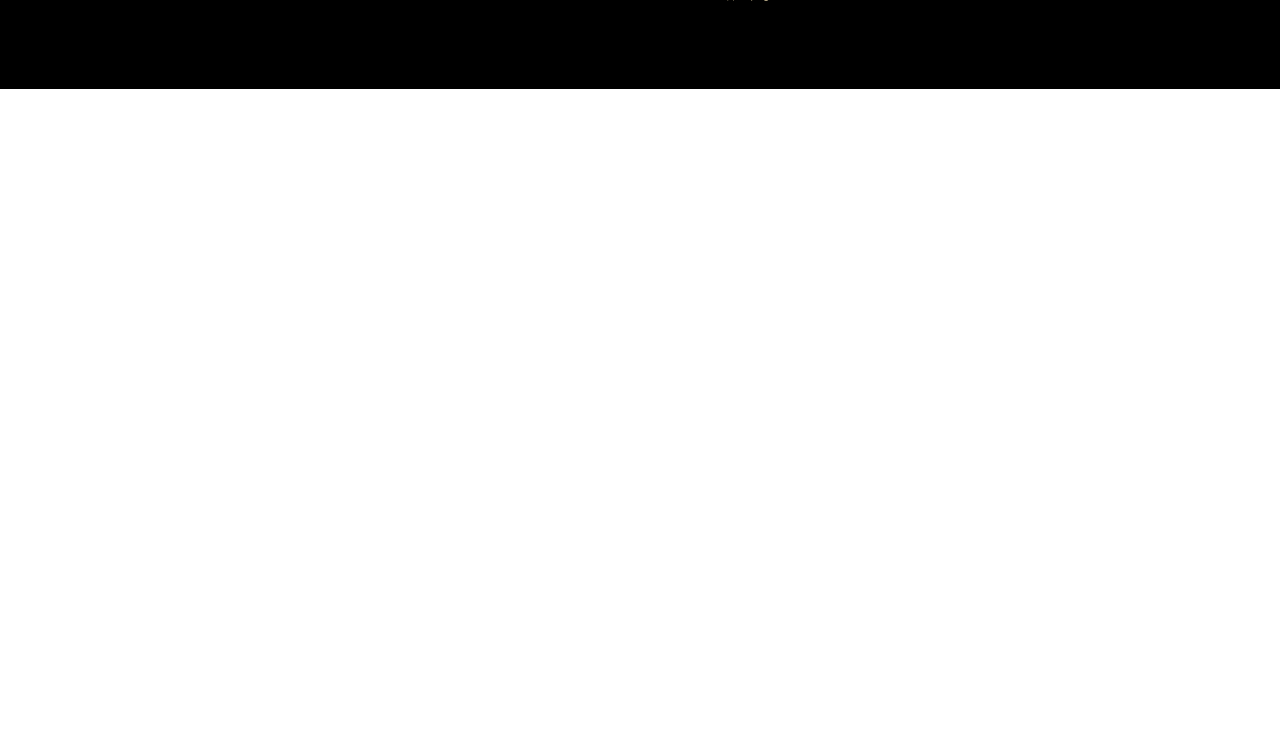
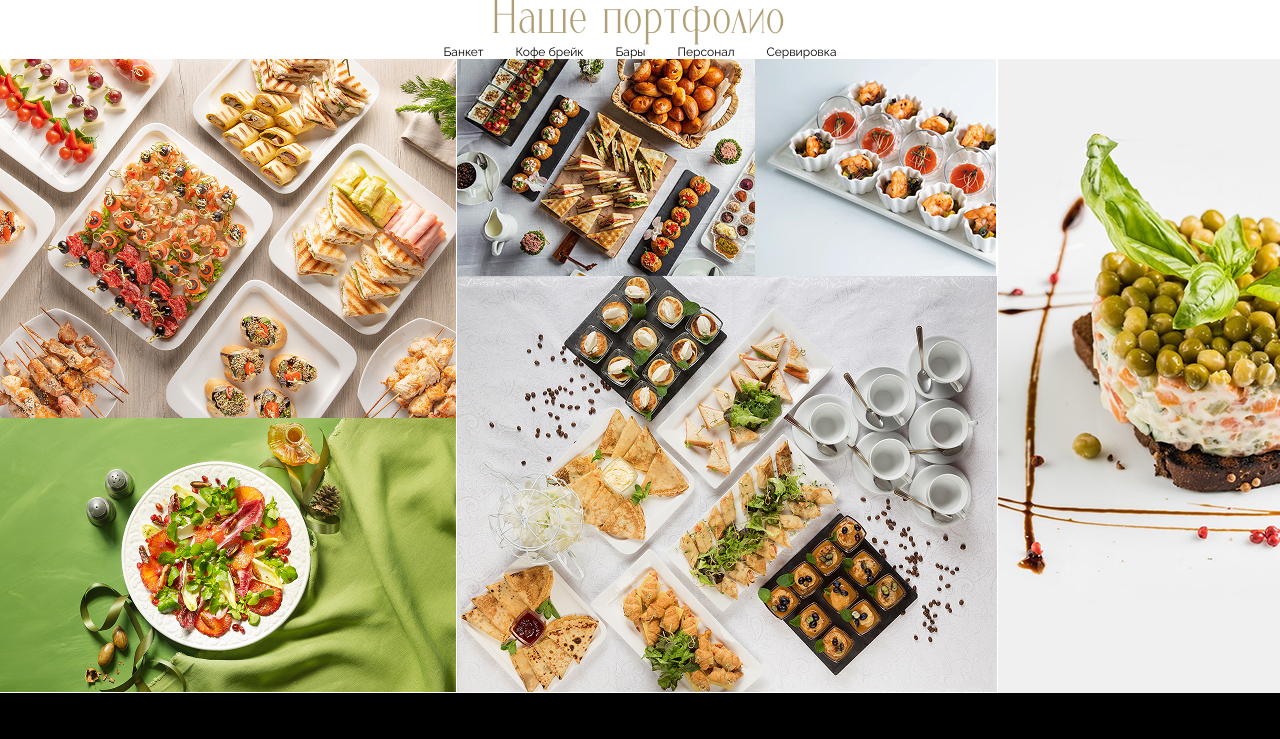
Before and after one commit to sergJess/VkusnoKeitering, a website: page src/index.html in a window 1280 px wide. Shown: the part 2530-3269 px from the top of the page. Before the commit the page ends 2619 px from the top, so only its background shows below. Drawn offline with Linux system fonts and the light colour scheme; files whose address does not match are found by name.

Commit message:
feat: add porfolio markup and styles

```diff
--- a/src/index.html
+++ b/src/index.html
@@ -152,6 +152,37 @@
         <p class="text-main-text">На первый заказ <span class="font_bold">скидка 10%</span></p></div><button class="button button_colored-1 text-button">Заказать звонок</button>
       </div>
       </div>
+      <div class="portfolio">
+        <h2 class="porfolio__title text-block-title text_colored4">Наше портфолио</h2>
+        <div class="porfolio__tabs">
+        <p class="text-base">Банкет</p>
+        <p class="text-base">Кофе брейк </p>
+        <p class="text-base">Бары</p>
+        <p class="text-base">Персонал</p>
+        <p class="text-base">Сервировка</p></div>
+        <div class="porfolio__examples">
+          <div class="porfolio__examples-item">
+            <div class=""><img src="./assets/img/porfolio/example-1.jpg" alt=""></div>
+            <div class=""><img src="./assets/img/porfolio/example-2.jpg" alt=""></div>
+          </div>
+          <div class="porfolio__examples-item">
+            <div class="porfolio__examples-subitem">
+              <div class=""><img src="./assets/img/porfolio/example-3.jpg" alt=""></div>
+            <div class=""><img src="./assets/img/porfolio/example-4.jpg" alt=""></div>
+            </div>
+            <div class=""><img src="./assets/img/porfolio/example-5.jpg" alt=""></div>
+
+          </div>
+          <div class="porfolio__examples-item"> <div class=""><img src="./assets/img/porfolio/example-6.jpg" alt=""></div></div>
+          <div class="porfolio__examples-item">
+             <div class="porfolio__examples-subitem">
+              <div class=""><img src="./assets/img/porfolio/example-7.jpg" alt=""></div>
+            <div class=""><img src="./assets/img/porfolio/example-8.jpg" alt=""></div>
+            </div>
+            <div class=""><img src="./assets/img/porfolio/example-9.jpg" alt=""></div>
+
+        </div>
+      </div>
       <footer class="footer">
         <div class="">
           <p class="text-info text_colored">
--- a/src/styles/base/_fonts-styles.css
+++ b/src/styles/base/_fonts-styles.css
@@ -17,6 +17,7 @@
   letter-spacing: 0;
   color: #000000;
 }
+
 .text-subtitle {
   font-family: "Raleway", sans-serif;
   font-weight: 800;
@@ -35,6 +36,13 @@
   font-family: "Ebbe", sans-serif;
   font-weight: 100;
   font-size: 10.6rem;
+  color: #000000;
+}
+
+.text-block-title {
+  font-family: "Ebbe", sans-serif;
+  font-weight: 100;
+  font-size: 5rem;
   color: #000000;
 }
 
--- /dev/null
+++ b/src/styles/components/porfolio.css
@@ -0,0 +1,30 @@
+.portfolio {
+  padding: 100px 0 10px 0;
+}
+
+.porfolio__title {
+  display: flex;
+  justify-content: center;
+  padding: 0 13%;
+}
+
+.porfolio__tabs {
+  padding: 32px 0 38px 0;
+  display: flex;
+  justify-content: center;
+  column-gap: 32px;
+  padding: 0 13%;
+}
+
+.porfolio__examples {
+  display: flex;
+  gap: 1px;
+  max-width: 100%;
+  overflow: hidden;
+}
+
+.porfolio__examples-item {
+}
+.porfolio__examples-subitem {
+  display: flex;
+}
--- a/src/styles/index.css
+++ b/src/styles/index.css
@@ -9,3 +9,4 @@
 @import url("./components/search.css");
 @import url("./components/main-info.css");
 @import url("./components/services.css");
+@import url("./components/porfolio.css");
```
Also changed, not shown: src/assets/img/porfolio/New Text Document.txt (added), src/assets/img/porfolio/example-1.jpg (added), src/assets/img/porfolio/example-2.jpg (added), src/assets/img/porfolio/example-3.jpg (added), src/assets/img/porfolio/example-4.jpg (added), src/assets/img/porfolio/example-5.jpg (added), src/assets/img/porfolio/example-6.jpg (added), src/assets/img/porfolio/example-7.jpg (added), src/assets/img/porfolio/example-8.jpg (added), src/assets/img/porfolio/example-9.jpg (added).
